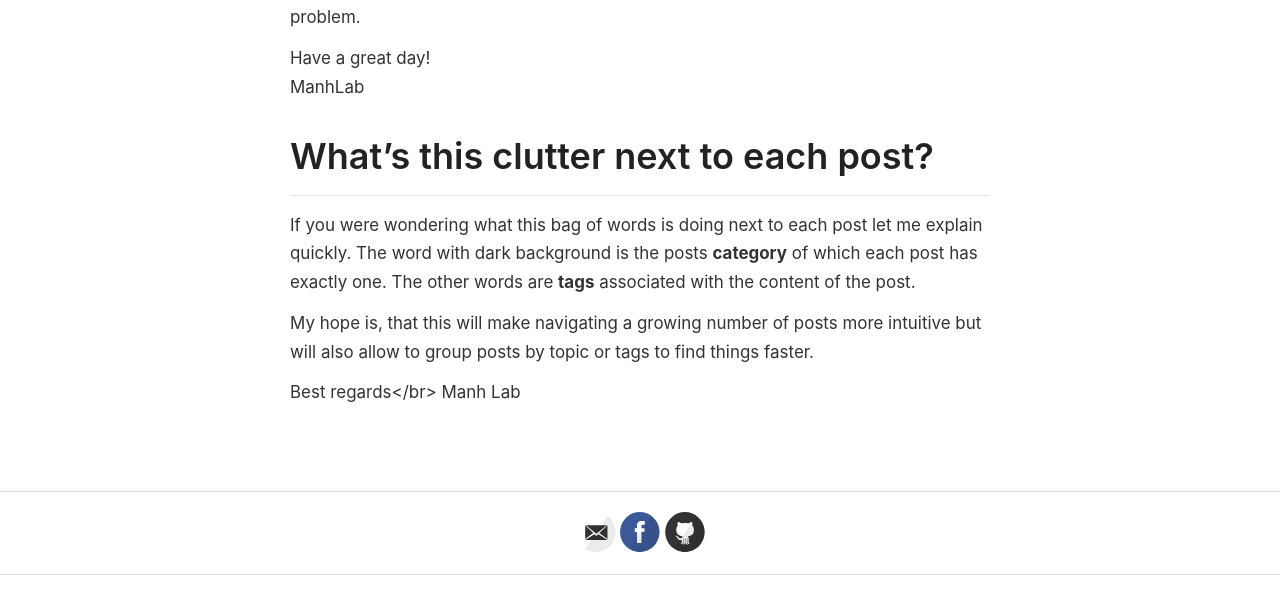
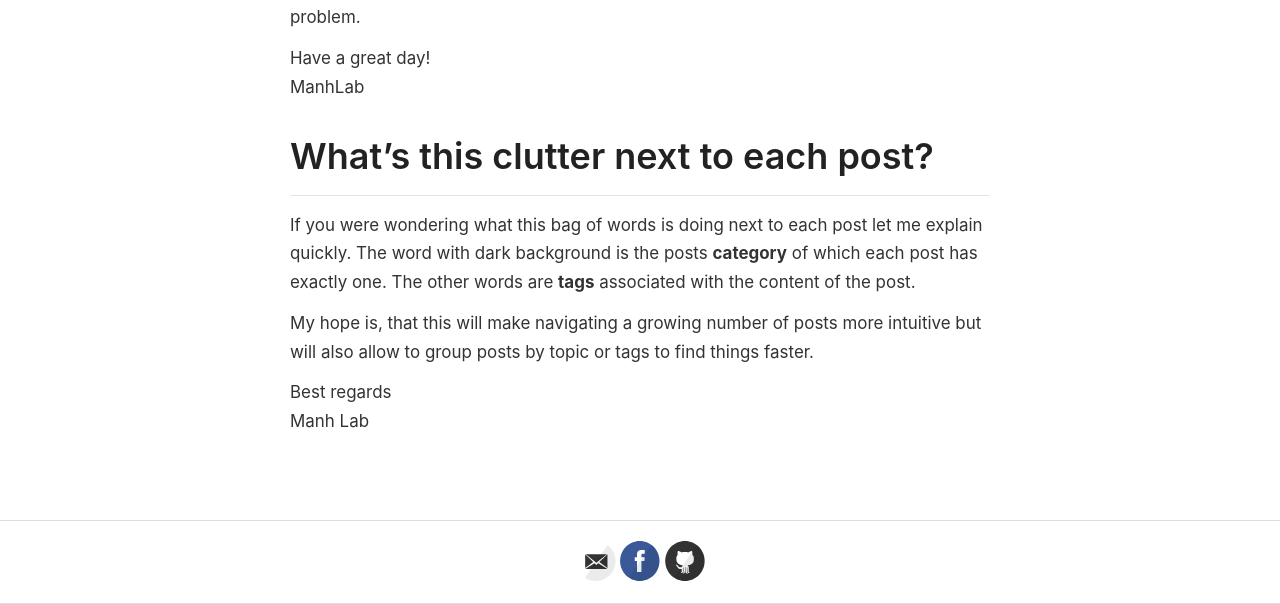
Before and after one commit to manhlab/manhlab.github.io, a Jekyll site: the page built from about.md, in a window 1280 px wide. Shown: the part 743-1347 px from the top of the page. Built offline with Jekyll 4.4.1, drawn with Linux system fonts in a browser that asks for light colours; before the commit the page ends 1318 px from its top, so only the background shows below that.

```diff
--- a/about.md
+++ b/about.md
@@ -21,5 +21,5 @@
 
 My hope is, that this will make navigating a growing number of posts more intuitive but will also allow to group posts by topic or tags to find things faster.
 
-Best regards</br>
+Best regards<br>
 Manh Lab
```
